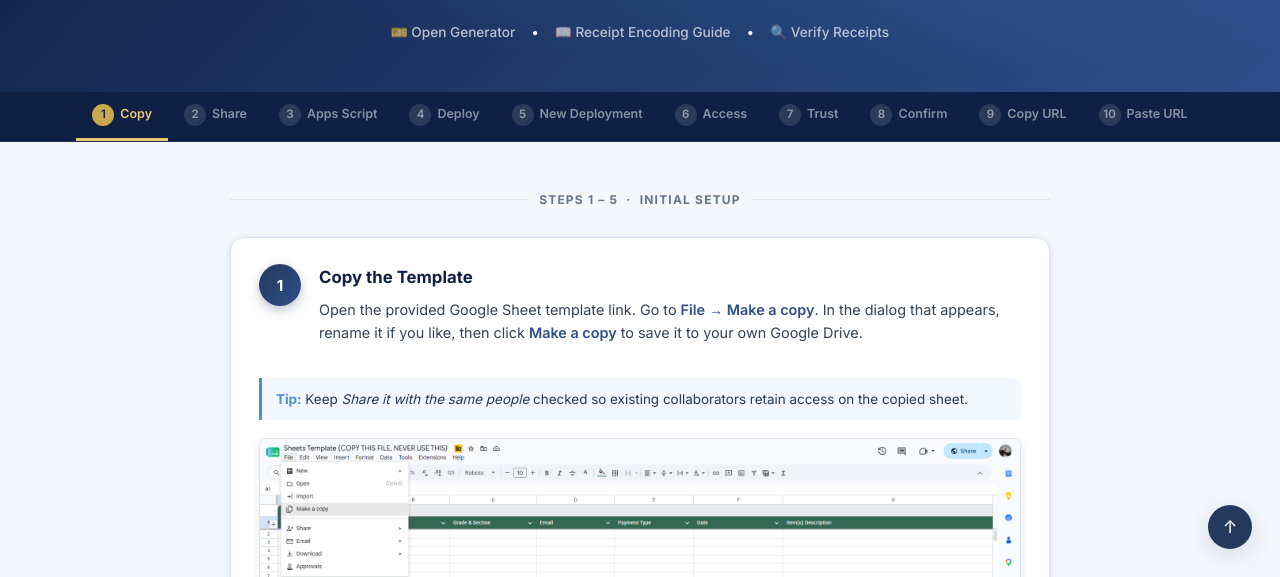
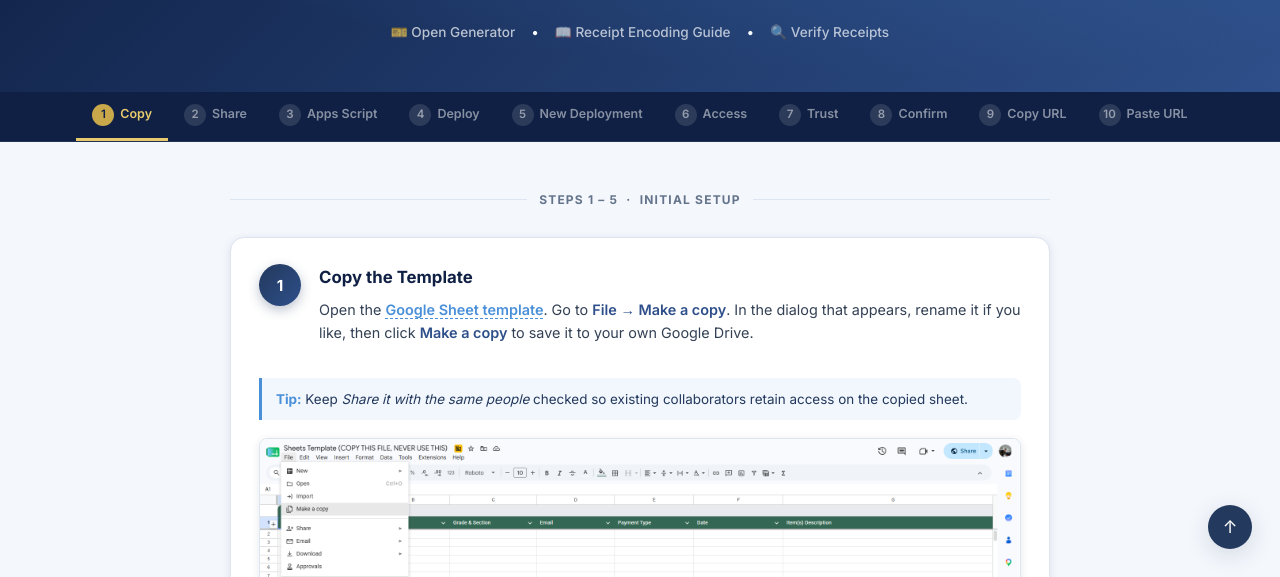
Before and after one commit to lbuaya/Ateneo-Blue-Band-Receipts-2026-2027, a plain HTML site: page Google_Sheet_Instructions.html in a window 1280 px wide. Shown: the part 223-800 px from the top of the page. Drawn offline with Linux system fonts and the light colour scheme.

Commit message:
Add files via upload

```diff
--- a/Google_Sheet_Instructions.html
+++ b/Google_Sheet_Instructions.html
@@ -329,7 +329,7 @@
         <div class="step-body">
           <div class="step-title">Copy the Template</div>
           <div class="step-desc">
-            Open the provided Google Sheet template link. Go to <strong>File → Make a copy</strong>.
+            Open the <a href="https://docs.google.com/spreadsheets/d/1ICRrWBl7Kz9RxymsT0McTc_VNzsR_APxw4c-VIjaiN0/edit?gid=0#gid=0" target="_blank" style="color: var(--accent); font-weight: 600; text-decoration: none; border-bottom: 1px dashed var(--accent);">Google Sheet template</a>. Go to <strong>File → Make a copy</strong>.
             In the dialog that appears, rename it if you like, then click <strong>Make a copy</strong> to save it to your own Google Drive.
           </div>
         </div>
```
